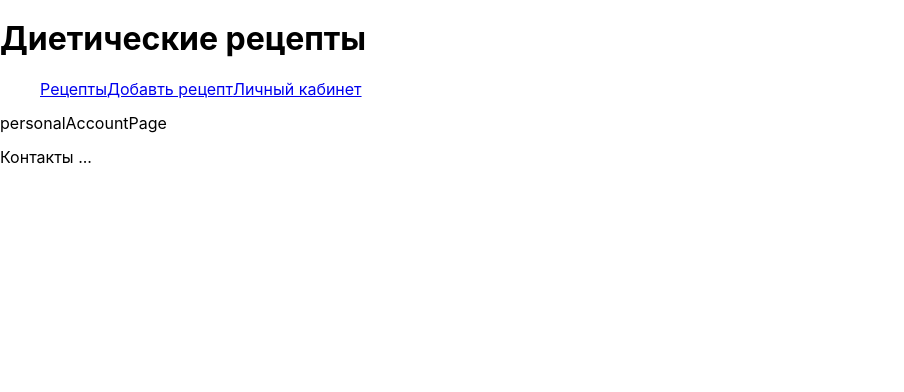
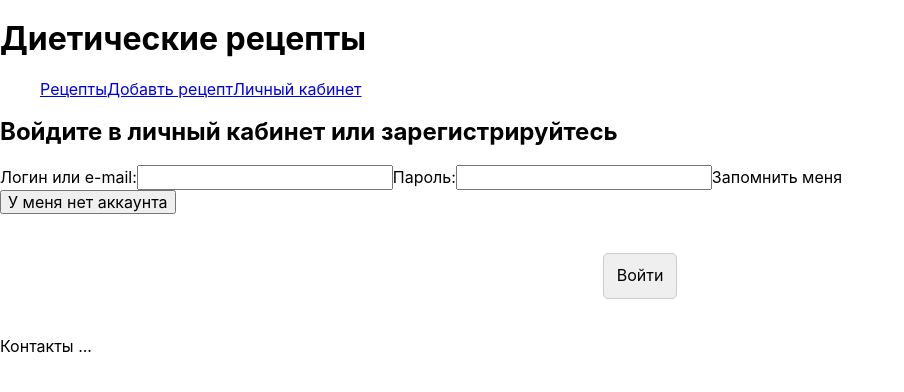
Before and after one commit to IraM-skh/-recipes-react, a React (Create React App) app: page /pa in a window 1280 px wide. Shown: the top 392 px of the page, without its empty margins (0-904 px from the left). Built offline with nearby package versions, Linux system fonts and the light colour scheme.

Commit message:
login form logic

```diff
--- /dev/null
+++ b/src/components/personalAccount/InputForLoginForm.tsx
@@ -0,0 +1,91 @@
+import { useState } from "react";
+
+type InputForLoginFormProps = {
+  labelText: string;
+  inputName: string;
+  passwordValue?: string;
+  setPasswordValue?: React.Dispatch<React.SetStateAction<string>>;
+  setIsFormFilled: React.Dispatch<React.SetStateAction<boolean>>;
+};
+
+const InputForLoginForm: React.FC<InputForLoginFormProps> = (props) => {
+  const [isInputCorrect, setIsInputCorrect] = useState(true);
+  const [inputErrorMessage, setInputErrorMessage] = useState("");
+  const resetErrorMessage = () => {
+    setIsInputCorrect(() => true);
+    setInputErrorMessage(() => "");
+    props.setIsFormFilled(() => true);
+  };
+  const inputBlurHandler: React.FocusEventHandler<HTMLInputElement> = (
+    event
+  ) => {
+    if (props.inputName === "login") {
+      if (
+        event.target.value.trim().length < 4 ||
+        event.target.value.trim().length > 20
+      ) {
+        setIsInputCorrect(() => false);
+        props.setIsFormFilled(() => false);
+        setInputErrorMessage(() => "Логин должен состоять из 4-20 символов");
+      } else {
+        resetErrorMessage();
+      }
+
+      //добавить проверку дубля логина в БД
+      return;
+    }
+    if (props.inputName === "eMail") {
+      const EMAIL_REGEXP =
+        /^(([^<>()[\].,;:\s@"]+(\.[^<>()[\].,;:\s@"]+)*)|(".+"))@(([^<>()[\].,;:\s@"]+\.)+[^<>()[\].,;:\s@"]{2,})$/;
+      if (!EMAIL_REGEXP.test(event.target.value.trim())) {
+        setIsInputCorrect(() => false);
+        props.setIsFormFilled(() => false);
+        setInputErrorMessage(() => "Введите корректный e-mail");
+      } else {
+        resetErrorMessage();
+      }
+      //добавить проверку дубля мыла в БД
+      return;
+    }
+    if (props.inputName === "password") {
+      if (
+        event.target.value.trim().length < 4 ||
+        event.target.value.trim().length > 30
+      ) {
+        setIsInputCorrect(() => false);
+        props.setIsFormFilled(() => false);
+        setInputErrorMessage(() => "Пароль должен состоять из 4-30 символов");
+      } else {
+        resetErrorMessage();
+      }
+      if (props.setPasswordValue && event.target.value.trim()) {
+        props.setPasswordValue(event.target.value.trim());
+      }
+      return;
+    }
+    if (props.inputName === "repeat_password") {
+      if (props.passwordValue !== event.target.value.trim()) {
+        setIsInputCorrect(() => false);
+        props.setIsFormFilled(() => false);
+        setInputErrorMessage(() => "Пароли не совпадают");
+      } else {
+        resetErrorMessage();
+      }
+      return;
+    }
+  };
+
+  return (
+    <label>
+      <span>{props.labelText}:</span>
+      <input
+        type="text"
+        name={props.inputName}
+        onBlur={inputBlurHandler}
+        required
+      ></input>
+      {!isInputCorrect && <p>{inputErrorMessage}</p>}
+    </label>
+  );
+};
+export default InputForLoginForm;
--- /dev/null
+++ b/src/components/personalAccount/LoggedIn.tsx
@@ -0,0 +1,5 @@
+const LoggedIn: React.FC = () => {
+  return <div> Залогинен </div>;
+};
+
+export default LoggedIn;
--- /dev/null
+++ b/src/components/personalAccount/NotLoggedIn.tsx
@@ -0,0 +1,127 @@
+import { useState } from "react";
+import InputForLoginForm from "./InputForLoginForm";
+
+const NotLoggedIn: React.FC = () => {
+  //-----types
+  type inputsInForm = {
+    login: HTMLInputElement;
+    eMail?: HTMLInputElement;
+    password: HTMLInputElement;
+    repeat_password?: HTMLInputElement;
+    remember: HTMLInputElement;
+  };
+  //-----states and dispatch
+  const [isAccountExist, setIsAccountExist] = useState(true);
+  const [isFormFilled, setIsFormFilled] = useState(true);
+  const [formErrorMessage, setFormErrorMessage] = useState("");
+  const [passwordValue, setPasswordValue] = useState("");
+  //-----handlers
+  const switchLoginOrRegistrationHandler: React.MouseEventHandler<
+    HTMLButtonElement
+  > = () => {
+    setIsAccountExist((state) => !state);
+  };
+
+  const loginFormSubmitHandler: React.FormEventHandler<
+    HTMLFormElement & inputsInForm
+  > = (event) => {
+    event.preventDefault();
+    const form = event.currentTarget;
+
+    const {
+      login: loginInput,
+      eMail: eMailInput,
+      password: passwordInput,
+      repeat_password: repeatPasswordInput,
+      remember: rememberInput,
+    } = form;
+    //get values
+
+    const login = loginInput.value.trim();
+    const eMail = eMailInput?.value.trim();
+    const password = passwordInput.value.trim();
+    const repeatPassword = repeatPasswordInput?.value.trim();
+    const isRememberUser = rememberInput.checked;
+
+    if (isAccountExist) {
+      if (login && password) {
+        setIsFormFilled(() => true);
+        setFormErrorMessage(() => "");
+      } else {
+        setIsFormFilled(() => false);
+        setFormErrorMessage(() => "Заполните все поля");
+        return;
+      }
+      //Отправка данных на сервер
+      console.log(login, password, isRememberUser);
+      localStorage.setItem("login", login);
+      return;
+    }
+
+    if (!isAccountExist) {
+      if (login && eMail && password && repeatPassword) {
+        setIsFormFilled(() => true);
+        setFormErrorMessage(() => "");
+      } else {
+        setIsFormFilled(() => false);
+        setFormErrorMessage(() => "Заполните все поля");
+        return;
+      }
+      //Отправка данных на сервер
+      localStorage.setItem("login", login);
+      console.log(login, eMail, password, isRememberUser);
+    }
+  };
+  const pieceLabelTextForLogin = isAccountExist ? " или e-mail" : "";
+  const labelTextForLogin = `Логин${pieceLabelTextForLogin}`;
+  return (
+    <div className="not_logged_in_container">
+      <h2>Войдите в личный кабинет или зарегистрируйтесь</h2>
+      <form className="login_form" onSubmit={loginFormSubmitHandler}>
+        <InputForLoginForm
+          labelText={labelTextForLogin}
+          inputName="login"
+          setIsFormFilled={setIsFormFilled}
+        ></InputForLoginForm>
+        {!isAccountExist && (
+          <InputForLoginForm
+            labelText="E-mail"
+            inputName="eMail"
+            setIsFormFilled={setIsFormFilled}
+          ></InputForLoginForm>
+        )}
+        <InputForLoginForm
+          labelText="Пароль"
+          inputName="password"
+          setPasswordValue={setPasswordValue}
+          setIsFormFilled={setIsFormFilled}
+        ></InputForLoginForm>
+        {!isAccountExist && (
+          <InputForLoginForm
+            labelText="Повторите пароль"
+            inputName="repeat_password"
+            passwordValue={passwordValue}
+            setIsFormFilled={setIsFormFilled}
+          ></InputForLoginForm>
+        )}
+
+        <label>
+          <input type="checkbox" name="remember"></input>
+          <span>Запомнить меня</span>
+        </label>
+        <br></br>
+        <button type="button" onClick={switchLoginOrRegistrationHandler}>
+          {isAccountExist && <span>У меня нет аккаунта</span>}
+          {!isAccountExist && <span>У меня есть аккаунт</span>}
+        </button>
+        {!isFormFilled && <p>{formErrorMessage}</p>}
+        <button type="submit">
+          {isAccountExist && <span>Войти</span>}
+          {!isAccountExist && <span>Зарегистироваться</span>}
+        </button>
+      </form>
+    </div>
+  );
+};
+
+export default NotLoggedIn;
--- a/src/pages/PersonalAccountPage.tsx
+++ b/src/pages/PersonalAccountPage.tsx
@@ -1,5 +1,14 @@
+import LoggedIn from "../components/personalAccount/LoggedIn";
+import NotLoggedIn from "../components/personalAccount/NotLoggedIn";
+
 const PersonalAccountPage = () => {
-  return <p>personalAccountPage</p>;
+  const isLogged: boolean = localStorage.getItem("login") ? true : false;
+  return (
+    <div>
+      {isLogged && <LoggedIn></LoggedIn>}
+      {!isLogged && <NotLoggedIn></NotLoggedIn>}
+    </div>
+  );
 };
 
 export default PersonalAccountPage;
```
